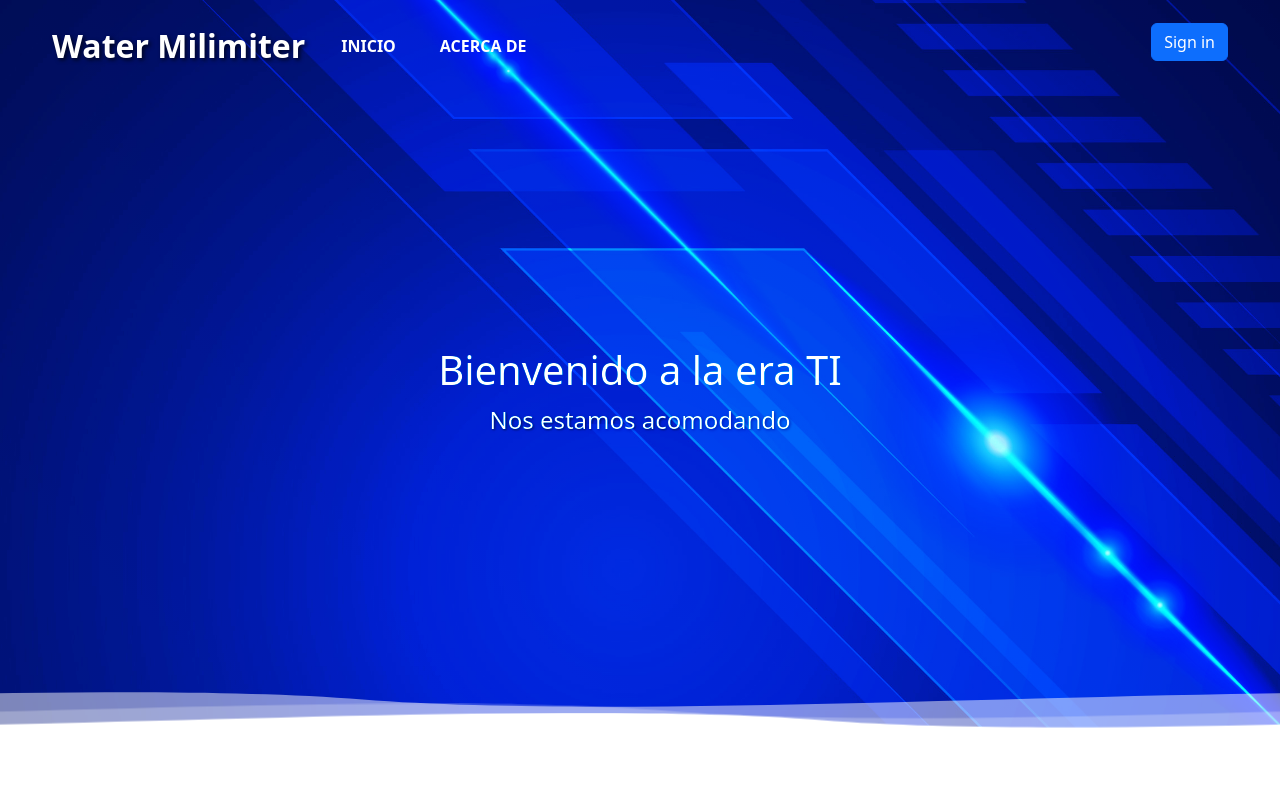
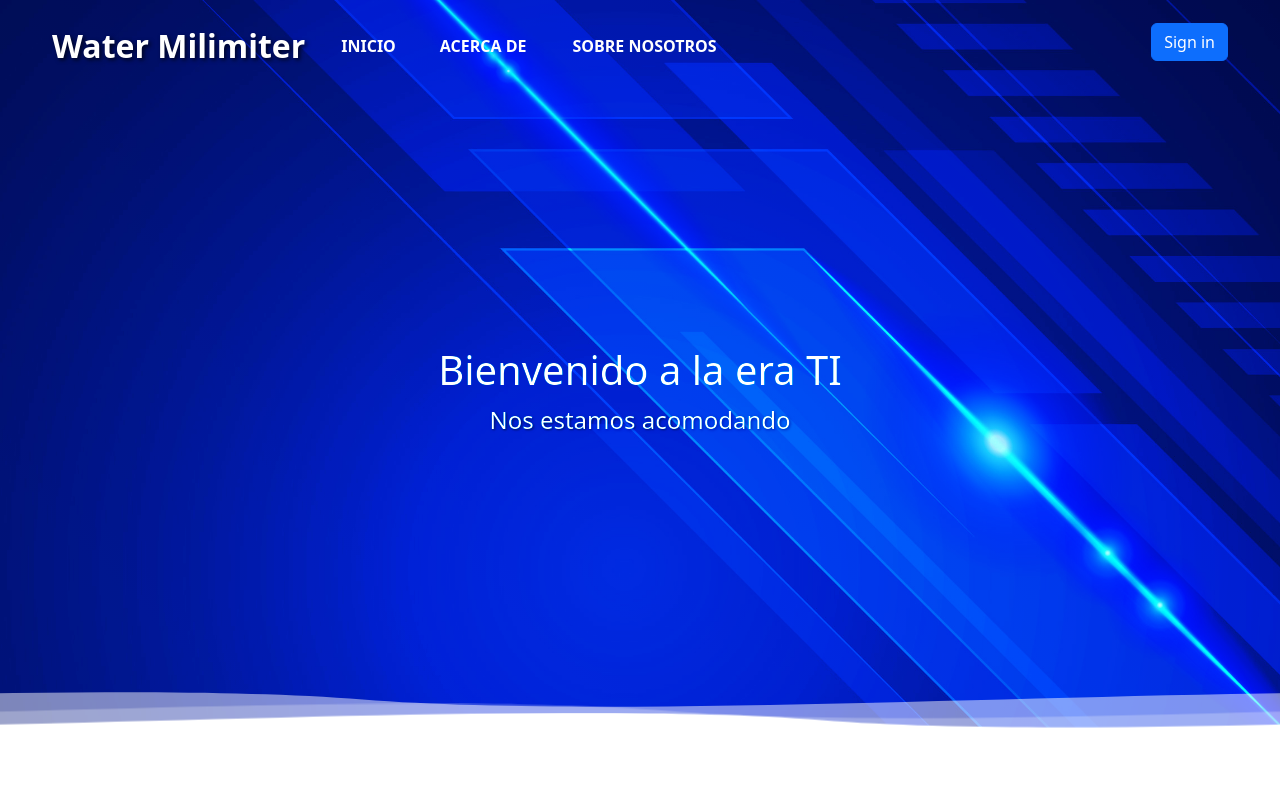
Before and after one commit to Arielquezada123/Los-Pinguinos, a Django app: page / in a window 1280 px wide. Shown: the top 799 px of the page. Run offline with Django 5.2, Linux system fonts and the light colour scheme; some libraries are stand-ins or nearby versions.

Commit message:
se creo el indice sobre nosotros

```diff
--- a/templates/base/base.html
+++ b/templates/base/base.html
@@ -6,6 +6,7 @@
   <meta charset="utf-8">
   <meta name="viewport" content="width=device-width, initial-scale=1">
   <title>{% block titulo %}WaterMilimiter{% endblock %}</title>
+
 
   <!-- Bootstrap CSS -->
   <link href="https://cdn.jsdelivr.net/npm/bootstrap@5.3.2/dist/css/bootstrap.min.css"
@@ -23,6 +24,8 @@
   {% endblock %}
 
   <style>
+
+
     /* Título dentro del navbar */
     .navbar h3 {
       font-weight: bold;
@@ -84,7 +87,7 @@
             <a class="nav-link text-info me-md-2" href="{% url 'index' %}">Inicio</a>
           </li>
           <li class="nav-item"><a class="nav-link" href="#acerca">Acerca de</a></li>
-          <li class="nav-item"><a class="nav-link" href="#"></a></li>
+          <li class="nav-item"><a class="nav-link" href="#nosotros">Sobre Nosotros</a></li>
         </ul>
 
         {% block sesion %}
--- a/templates/index.html
+++ b/templates/index.html
@@ -13,6 +13,7 @@
   <script src="https://unpkg.com/alpinejs@3.x.x/dist/cdn.min.js" defer></script>
   <script src="https://unpkg.com/htmx.org@1.9.3" defer></script>
   <script src="https://cdn.jsdelivr.net/npm/chart.js"></script>
+
 </head>
 <body>
 
@@ -143,10 +144,10 @@
 
   </div>
 </div>
-<div  class="container aos-init aos-animate" data-aos="fade-up" data-aos-delay="100">
+<div  class="container aos-init aos-animate" data-aos="fade-up" data-aos-delay="100" id="nosotros">
   <div class="row gy-4">
     <div class="col-lg-12 d-flex flex-column justify-content-center">
-      <h3 style="text-align: center; margin-bottom: 20px;">Sobre Nosotros</h3>
+      <h3 style="text-align: center; margin-bottom: 30px;">Sobre Nosotros</h3>
     </div>
   </div>
 </div>
```
Also changed, not shown: static/estilocss/index.css (+0 -10 lines), static/estilocss/cssbase.css (line endings or trailing spaces), 2 other files.
